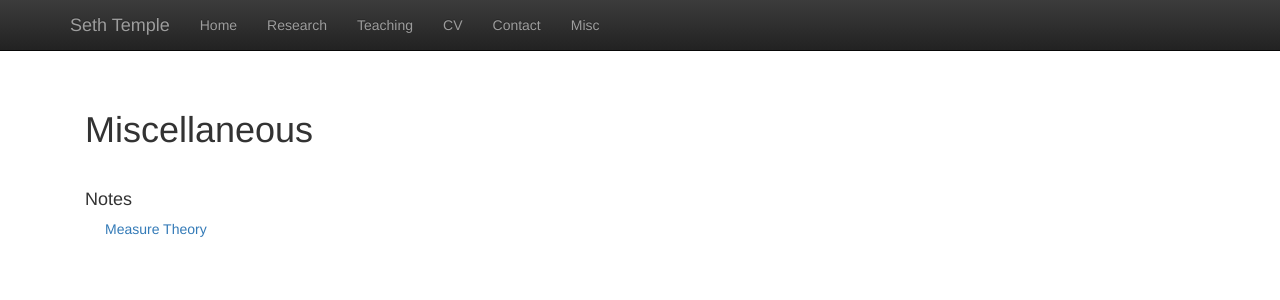
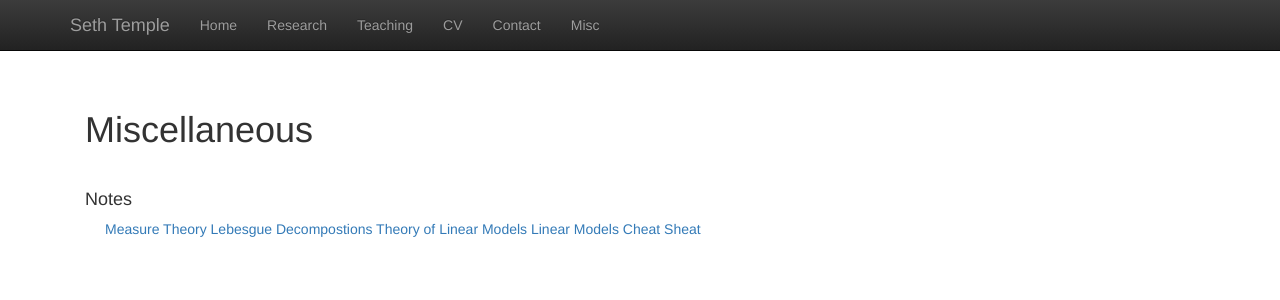
Before and after one commit to sdtemple/sdtemple.github.io, a Jekyll site: the page built from misc.html, in a window 1280 px wide. Shown: the top 300 px of the page. Built offline with Jekyll 4.4.1, drawn with Linux system fonts in a browser that asks for light colours; nearby versions of some CDN libraries; library files that are not in the unit come from our copies.

Commit message:
Update misc.html

```diff
--- a/misc.html
+++ b/misc.html
@@ -7,6 +7,9 @@ title:  'Research'
 <br/>
 <h4>Notes</h4>
 <p class="content" style="padding:0px;margin:0px 20px 0px;">
-  <a href = "http://cdsinclair.org"> Measure Theory</a>
-  </p>
+  <a href = "http://cdsinclair.org">Measure Theory</a>
+  <a href = "http://cdsinclair.org">Lebesgue Decompostions</a>
+  <a href = "http://cdsinclair.org">Theory of Linear Models</a>
+  <a href = "http://cdsinclair.org">Linear Models Cheat Sheat</a>
+ </p>
 <br/>
```
